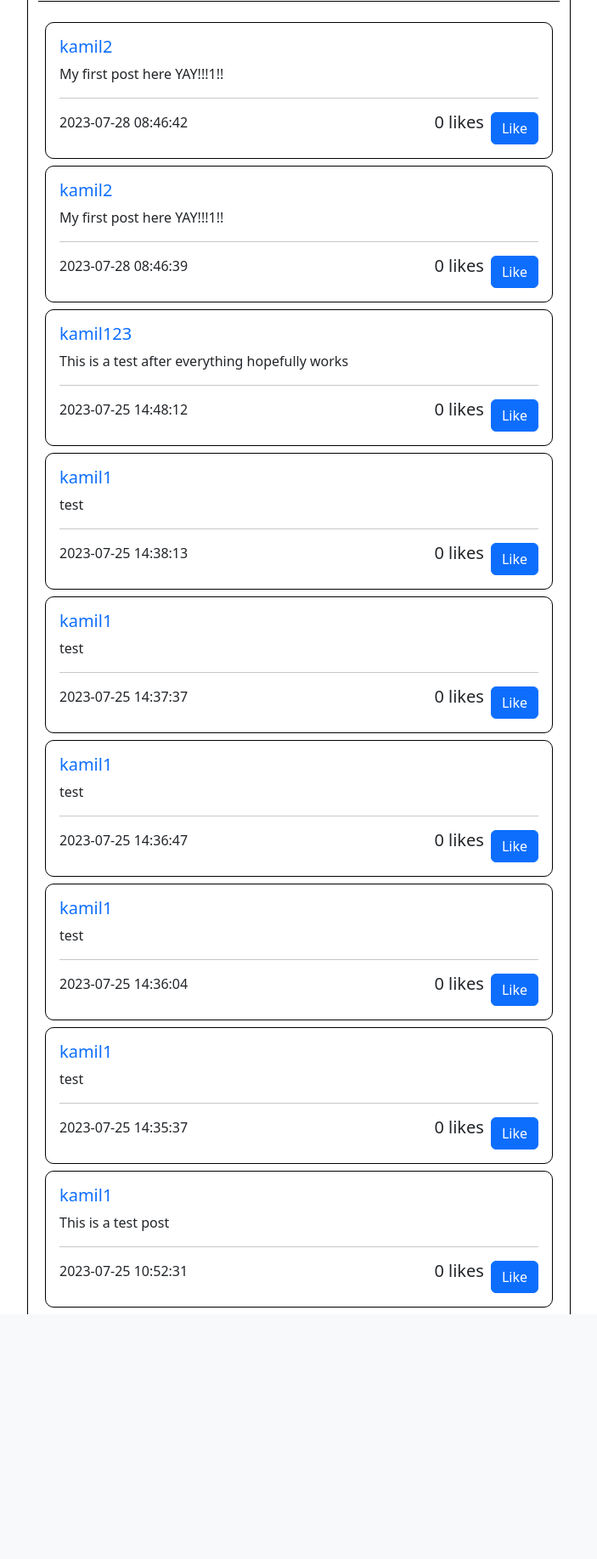
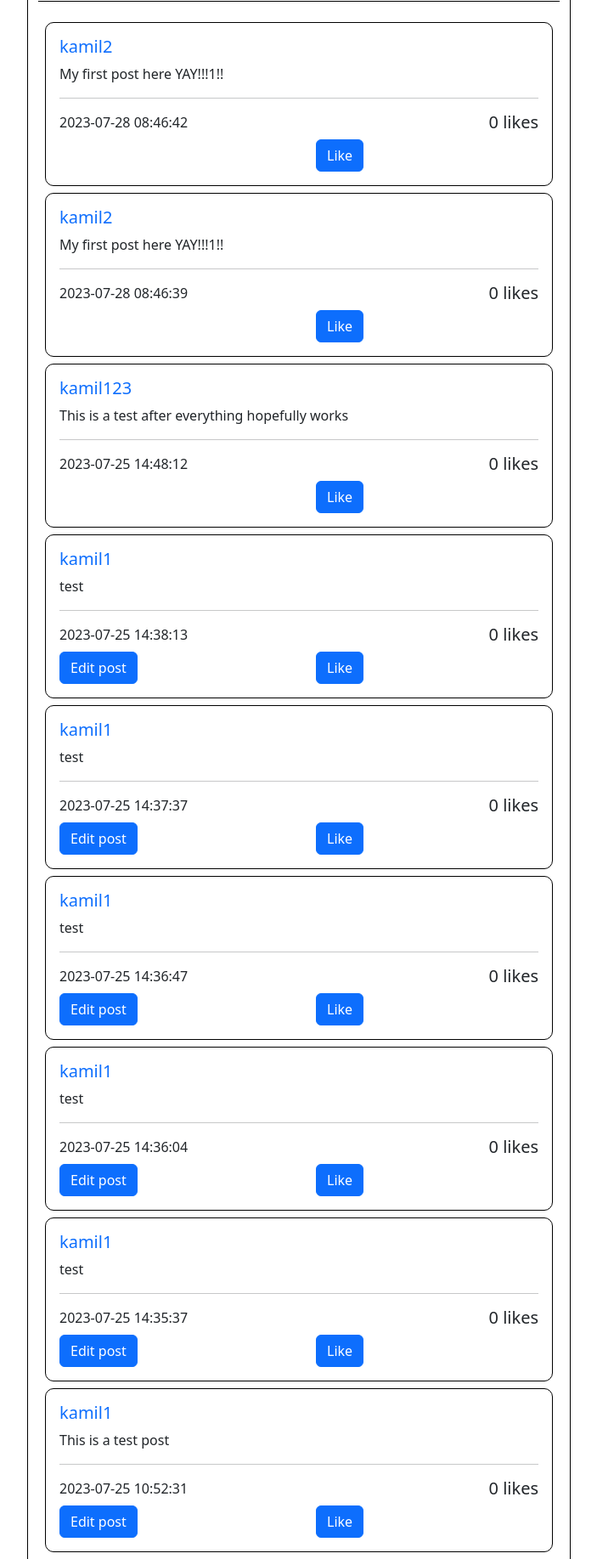
Before and after one commit to martex941/project4, a Django app: page / in a window 1280 px wide. Shown: the part 265-2100 px from the top of the page at 85% size, without its empty margins (288-991 px from the left). Before the commit the page ends 1812 px from the top, so only its background shows below. Run offline with Django 3.2, Linux system fonts and the light colour scheme; a user stored in the database is signed in; data comes from the database, SQL or seed files in the repository; data that the repository does not hold is empty.

Commit message:
Work in progress - edit_post

```diff
--- a/network/static/network/script.js
+++ b/network/static/network/script.js
@@ -49,6 +49,29 @@ function unlike(unliked_post) {
     });
 }
 
+function edit_post(post_id, edited_body) {
+    const csrftoken = getCsrf('csrftoken');
+
+    fetch("edit_post", {
+        method: "POST",
+        headers: {
+            "Content-Type": "application/json",
+            "X-CSRFToken": csrftoken
+        },
+        body: JSON.stringify({
+            post_id: post_id,
+            edited_body: edited_body
+        })
+    })
+    .then(response => response.json())
+    .then(data => {
+        console.log(data);
+    })
+    .catch(error => {
+        console.error(error);
+    });
+}
+
 function timeline(url) {
     fetch(`${url}`)
     .then(response => response.json())
@@ -68,41 +91,74 @@ function timeline(url) {
             post_div.append(a);
 
             // <p class="post-body">${element.body}</p>
-            const p = document.createElement("p");
-            p.className = 'post-body';
-            p.innerHTML = `${element.body}`;
-            post_div.append(p);
+            let body = document.createElement("p");
+            body.className = 'post-body';
+            body.innerHTML = `${element.body}`;
+            post_div.append(body);
 
             // <hr>
             const hr = document.createElement("hr");
             post_div.append(hr);
 
-            // <div class="row">
-            const row = document.createElement("div");
-            row.className = 'row';
+            // <div class="row"> TIMESTAMP AND LIKES
+            const timestamp_likes = document.createElement("div");
+            timestamp_likes.className = 'row';
 
             // <span class="col post-timestamp">${element.timestamp}</span>
             const span = document.createElement("span");
             span.className = 'col post-timestamp';
             span.innerHTML = `${element.timestamp}`;
-            row.appendChild(span);
+            timestamp_likes.appendChild(span);
 
-            // <div class="col post-like">
-            const post_like = document.createElement("div");
-            post_like.className = 'col post-like';
+            // <h5 class="col text-lead likes>${element.likes} likes</h5>
+            const likes_amount = document.createElement("h5");
+            likes_amount.className = 'col text-lead likes';
+            likes_amount.innerHTML = `${element.likes} likes`;
+            timestamp_likes.appendChild(likes_amount);
 
-            // <h5 class="text-lead">${element.likes} likes</h5>
-            const likes_amount = document.createElement("h5");
-            likes_amount.className = 'text-lead';
-            likes_amount.innerHTML = `${element.likes} likes`;
-            post_like.appendChild(likes_amount);
+            post_div.append(timestamp_likes);
 
+            // <div class="col"> EDIT BUTTON AND LIKE BUTTON
+            const edit_like = document.createElement("div");
+            edit_like.className = 'row';
+
+            // <div class="col"> EDIT BUTTON COLUMN
+            const edit_col = document.createElement("div");
+            edit_col.className = 'col';
+
+            const current_user = document.querySelector("#username").dataset.name;
+
+            if (current_user == element.username) {
+                const edit_btn = document.createElement("button");
+                edit_btn.className = 'btn btn-primary edit-btn';
+                edit_btn.id = 'edit-btn';
+                edit_btn.innerHTML = "Edit post";
+                edit_col.appendChild(edit_btn);
+                edit_btn.addEventListener('click', () => {
+                    body = document.createElement("textarea");
+                    body.innerHTML = `${element.body}`;
+
+                })
+            }
+
+            edit_like.appendChild(edit_col);
+
+            // <div class="col"> LIKE BUTTON COLUMN
+            const like_col = document.createElement("div");
+            like_col.className = 'col';
+
+            // <button class="btn btn-primary like-btn" id="like-btn">Like</button>
             function create_like_btn() {
                 const like_btn = document.createElement("button");
                 like_btn.className = 'btn btn-primary like-btn';
                 like_btn.id = 'like-btn';
                 like_btn.innerHTML = "Like";
-                post_like.appendChild(like_btn);
+                like_col.appendChild(like_btn);
+
+                // Upon clicking:
+                // - send POST request to the server's "like" path
+                // - update front-end likes
+                // - remove like button and create unlike button
                 like_btn.addEventListener('click', () => {
                     like(element.id);
                     likes_amount.innerHTML = `${element.likes += 1} likes`;
@@ -111,12 +167,18 @@ function timeline(url) {
                 })
             }
 
+            // <button class="btn btn-secondary unlike-btn" id="unlike-btn">Unlike</button>
             function create_unlike_btn() {
                 const unlike_btn = document.createElement("button");
                 unlike_btn.className = 'btn btn-secondary yunlike-btn';
                 unlike_btn.id = 'unlike-btn';
                 unlike_btn.innerHTML = "Unlike";
-                post_like.appendChild(unlike_btn);
+                like_col.appendChild(unlike_btn);
+
+                // Upon clicking:
+                // - send POST request to the server's "unlike" path
+                // - update front-end likes
+                // - remove unlike button and create like button
                 unlike_btn.addEventListener('click', () => {
                     unlike(element.id);
                     likes_amount.innerHTML = `${element.likes -= 1} likes`;
@@ -125,8 +187,7 @@ function timeline(url) {
                 })
             }
 
-            // <button class="btn btn-primary like-btn" id="like-btn">Like</button>
-            // <button class="btn btn-secondary unlike-btn" id="unlike-btn">Unlike</button>
+            // Check whether the post is liked or not and display buttons accordingly
             if (element.like_check) {
                 create_unlike_btn();
             }
@@ -134,8 +195,9 @@ function timeline(url) {
                 create_like_btn();
             }
 
-            row.appendChild(post_like);
-            post_div.append(row);
+            edit_like.appendChild(like_col);
+
+            post_div.append(edit_like);
 
             document.querySelector("#timeline-feed").append(post_div);
         });
--- a/network/static/network/styles.css
+++ b/network/static/network/styles.css
@@ -35,9 +35,13 @@ form {
     padding: 1rem;
 }
 
-.post-like {
+.col.post-timestamp {
     display: flex;
-    flex-direction: row;
+    justify-content: start;
+}
+
+.col.likes {
+    display: flex;
     justify-content: end;
 }
 
```
